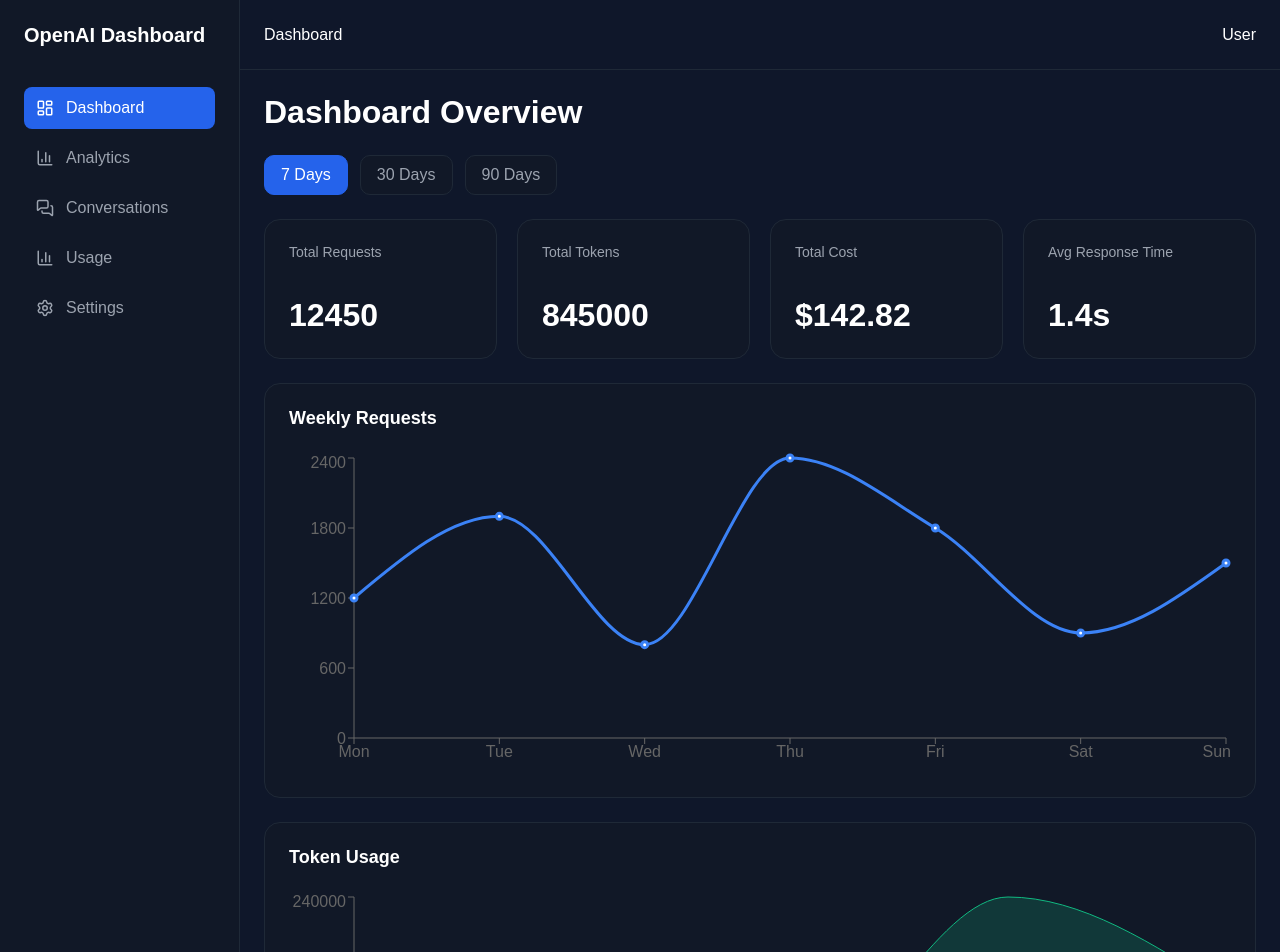
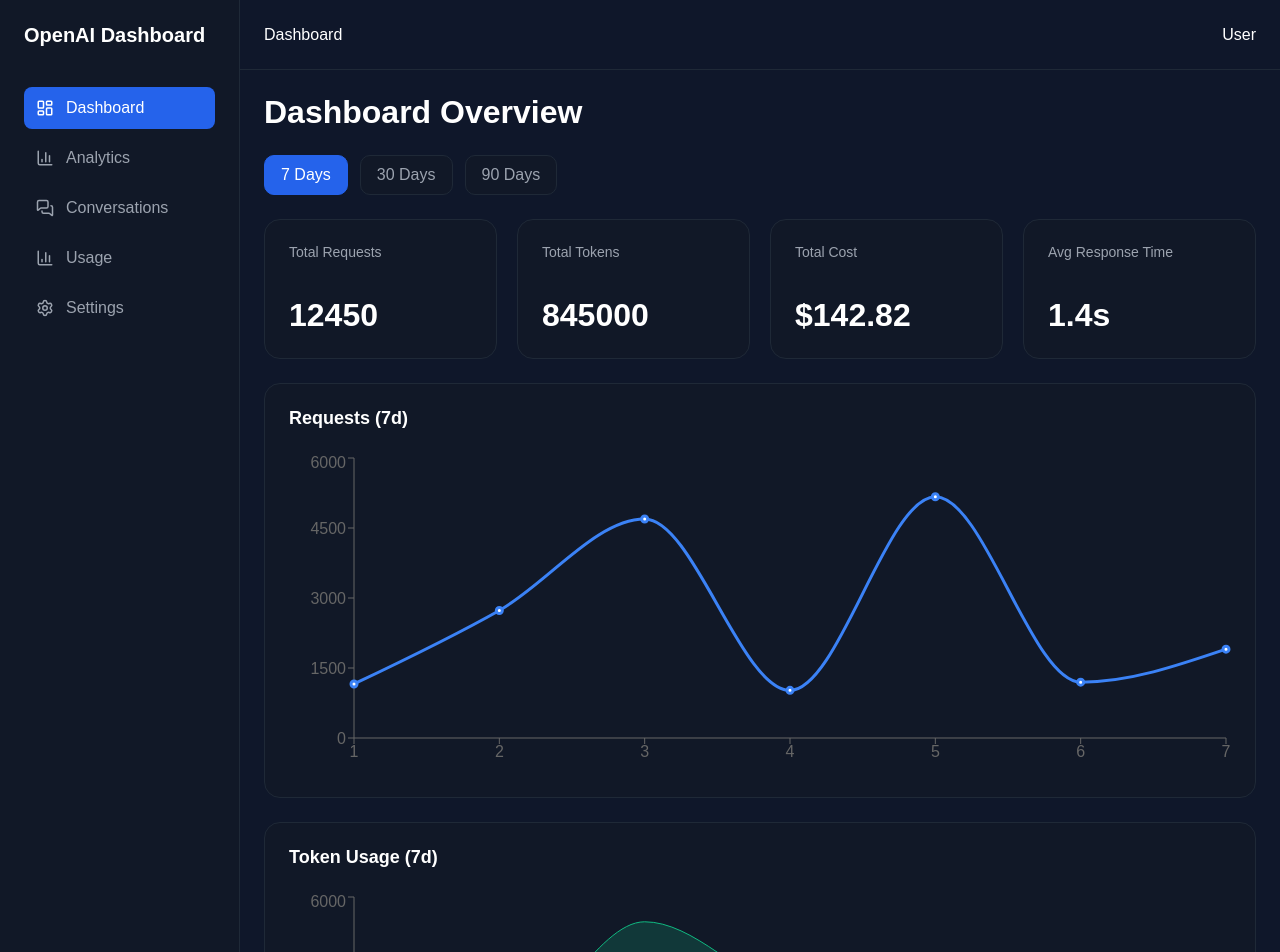
Before and after one commit to veljko-naumovic/openai-dashboard, a Next.js app: page /dashboard in a window 1280 px wide. Shown: the top 952 px of the page. Built offline with nearby package versions, Linux system fonts and the light colour scheme.

Commit message:
Connect charts with filters

```diff
--- a/src/features/dashboard/components/RequestsChart/AnalyticsChart.tsx
+++ b/src/features/dashboard/components/RequestsChart/AnalyticsChart.tsx
@@ -10,14 +10,21 @@
 } from "recharts";
 
 import ChartCard from "@/components/ui/ChartCard/ChartCard";
-import { analyticsData } from "@/features/mock/analytics.data";
+
+import { useDashboardContext } from "../../context/DashboardContext";
+
+import { generateAnalyticsData } from "../../utils/generateAnalyticsData";
 
 export default function RequestsChart() {
+	const { range } = useDashboardContext();
+
+	const data = generateAnalyticsData(range);
+
 	return (
-		<ChartCard title="Weekly Requests">
+		<ChartCard title={`Requests (${range})`}>
 			<ResponsiveContainer width="100%" height={320}>
-				<LineChart data={analyticsData}>
-					<XAxis dataKey="day" />
+				<LineChart data={data}>
+					<XAxis dataKey="label" />
 
 					<YAxis />
 
@@ -25,7 +32,7 @@
 
 					<Line
 						type="monotone"
-						dataKey="requests"
+						dataKey="value"
 						stroke="#3b82f6"
 						strokeWidth={3}
 					/>
--- a/src/features/dashboard/components/TokensChart/TokensChart.tsx
+++ b/src/features/dashboard/components/TokensChart/TokensChart.tsx
@@ -11,35 +11,20 @@
 
 import ChartCard from "@/components/ui/ChartCard/ChartCard";
 
-const data = [
-	{
-		day: "Mon",
-		tokens: 120000,
-	},
-	{
-		day: "Tue",
-		tokens: 180000,
-	},
-	{
-		day: "Wed",
-		tokens: 90000,
-	},
-	{
-		day: "Thu",
-		tokens: 240000,
-	},
-	{
-		day: "Fri",
-		tokens: 160000,
-	},
-];
+import { useDashboardContext } from "../../context/DashboardContext";
+
+import { generateAnalyticsData } from "../../utils/generateAnalyticsData";
 
 export default function TokensChart() {
+	const { range } = useDashboardContext();
+
+	const data = generateAnalyticsData(range);
+
 	return (
-		<ChartCard title="Token Usage">
+		<ChartCard title={`Token Usage (${range})`}>
 			<ResponsiveContainer width="100%" height={320}>
 				<AreaChart data={data}>
-					<XAxis dataKey="day" />
+					<XAxis dataKey="label" />
 
 					<YAxis />
 
@@ -47,7 +32,7 @@
 
 					<Area
 						type="monotone"
-						dataKey="tokens"
+						dataKey="value"
 						stroke="#10b981"
 						fill="#10b981"
 						fillOpacity={0.2}
--- /dev/null
+++ b/src/features/dashboard/utils/generateAnalyticsData.ts
@@ -0,0 +1,23 @@
+import { DashboardRange } from "../context/DashboardContext";
+
+type AnalyticsItem = {
+	label: string;
+	value: number;
+};
+
+export function generateAnalyticsData(range: DashboardRange): AnalyticsItem[] {
+	const lengthMap = {
+		"7d": 7,
+		"30d": 30,
+		"90d": 90,
+	};
+
+	const length = lengthMap[range];
+
+	return Array.from({
+		length,
+	}).map((_, index) => ({
+		label: `${index + 1}`,
+		value: Math.floor(Math.random() * 5000) + 500,
+	}));
+}
```
